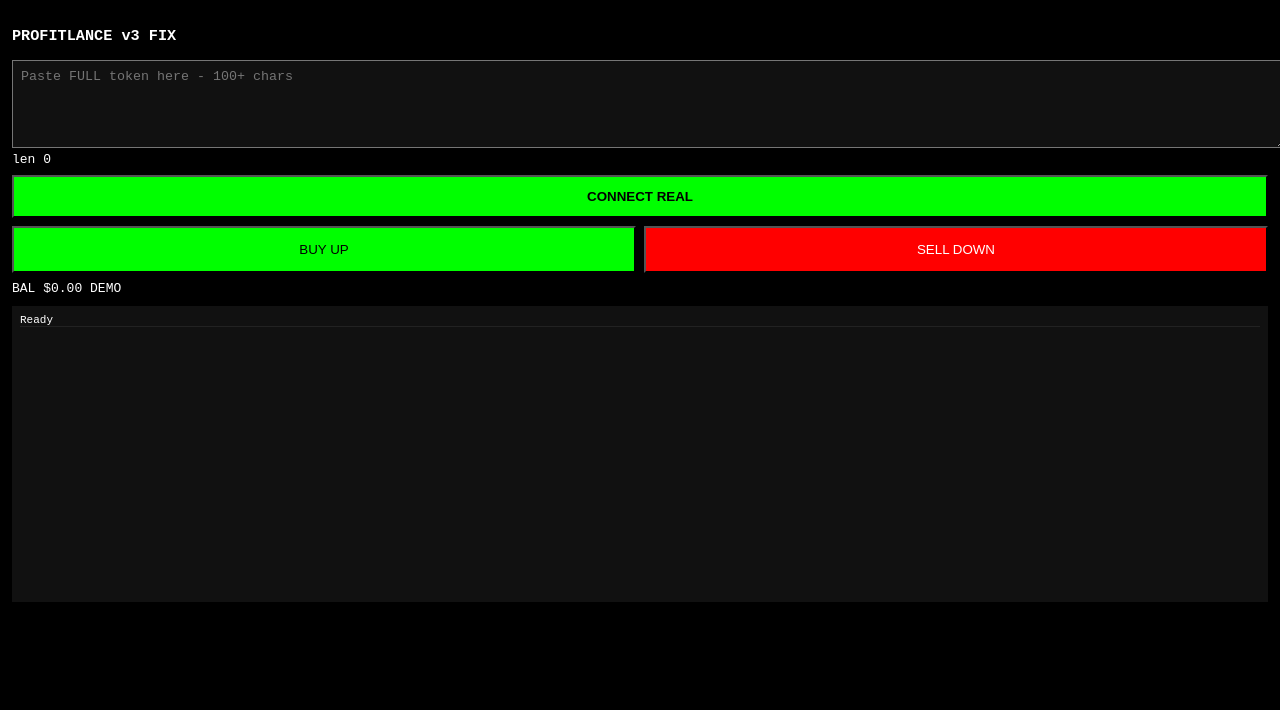
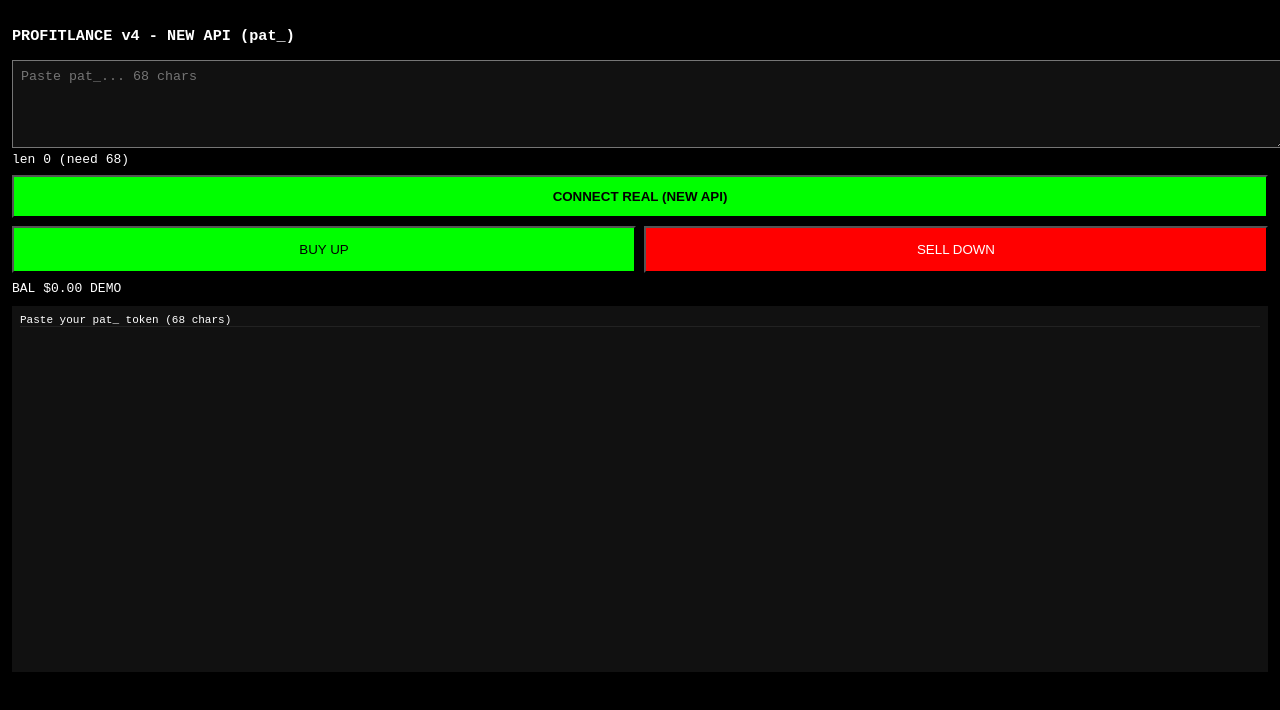
Before and after one commit to freddiekogei06/profitlance, a Next.js app: page / in a window 1280 px wide. Shown: the top 710 px of the page. Built offline with nearby package versions, Linux system fonts and the light colour scheme.

Commit message:
Refactor page component for new API integration

```diff
--- a/app/page.tsx
+++ b/app/page.tsx
@@ -1,68 +1,81 @@
 // @ts-nocheck
 "use client";
-import { useRef, useState } from "react";
+import { useState, useRef } from "react";
 
 export default function Page(){
   const [token,setToken]=useState("");
-  const [logs,setLogs]=useState(["Ready"]);
-  const [bal,setBal]=useState(0);
+  const [logs,setLogs]=useState(["Paste your pat_ token (68 chars)"]);
+  const [bal,setBal]=useState("0.00");
   const [ok,setOk]=useState(false);
-  const ws=useRef(null);
-  const add=(m)=>setLogs(p=>[...p.slice(-80), m]);
+  const wsRef=useRef(null);
+  const add=(m)=>setLogs(p=>[...p.slice(-100), new Date().toLocaleTimeString()+" "+m]);
 
-  const connect=()=>{
-    const t=token.trim().replace(/\s+/g,"");
-    if(!t){ add("Paste token"); return; }
-    add("len "+t.length+" -> "+t.slice(0,10));
-    if(t.length<30){ add("TOO SHORT! You copied only part. Full token is 100+ chars. Use COPY button on Deriv."); return; }
+  const connectNewAPI=async()=>{
+    const t=token.trim();
+    if(t.length<60){ add("❌ Token too short, need full 68 chars with pat_"); return; }
+    add("Step1: Getting accounts with Bearer "+t.slice(0,10)+"...");
+    try{
+      const r=await fetch("/api/deriv/accounts",{
+        method:"POST",
+        headers:{"Content-Type":"application/json"},
+        body: JSON.stringify({token:t})
+      });
+      const data=await r.json();
+      add("Accounts API: "+JSON.stringify(data).slice(0,300));
+      if(!r.ok){ add("❌ Accounts failed: "+data.error); return; }
 
-    const urls=[
-      "wss://ws.derivws.com/websockets/v3?app_id=1089",
-      "wss://ws.binaryws.com/websockets/v3?app_id=1089",
-      "wss://ws.derivws.com/websockets/v3?app_id=1169"
-    ];
-    let i=0;
-    const go=()=>{
-      if(i>=urls.length) return;
-      const url=urls[i++];
-      add("Trying "+url);
-      if(ws.current) try{ws.current.close()}catch{}
-      const w=new WebSocket(url);
-      ws.current=w;
-      w.onopen=()=>{ add("OPEN "+url); w.send(JSON.stringify({authorize:t})); };
-      w.onmessage=(e)=>{
-        add("MSG "+e.data.substring(0,180));
+      const acc=data.accounts?.[0] || data[0];
+      if(!acc){ add("❌ No accounts found, use Real account PAT"); return; }
+      const accId=acc.id || acc.account_id;
+      add("Found account "+accId+" balance "+acc.balance);
+
+      add("Step2: Getting OTP for "+accId+"...");
+      const r2=await fetch("/api/deriv/otp",{
+        method:"POST",
+        headers:{"Content-Type":"application/json"},
+        body: JSON.stringify({token:t, accountId:accId})
+      });
+      const otpData=await r2.json();
+      add("OTP API: "+JSON.stringify(otpData).slice(0,300));
+      if(!r2.ok){ add("❌ OTP failed: "+otpData.error); return; }
+
+      const wsUrl=otpData.ws_url || otpData.url || otpData.otp_url;
+      if(!wsUrl){ add("❌ No ws_url in OTP response"); return; }
+
+      add("Step3: Connecting to "+wsUrl.slice(0,60)+"...");
+      const ws=new WebSocket(wsUrl);
+      wsRef.current=ws;
+      ws.onopen=()=>{ add("✅ WS OPEN - REAL CONNECTED!"); setOk(true); setBal(acc.balance?.toString()||"0"); ws.send(JSON.stringify({balance:1,subscribe:1})); };
+      ws.onmessage=(e)=>{
+        add("MSG "+e.data.slice(0,200));
         try{
           const d=JSON.parse(e.data);
-          if(d.error){ add("ERR "+d.error.code+": "+d.error.message); return; }
-          if(d.msg_type==="authorize"){ add("AUTHORIZED "+d.authorize.loginid); setOk(true); setBal(Number(d.authorize.balance)); w.send(JSON.stringify({balance:1,subscribe:1})); }
-          if(d.msg_type==="balance") setBal(Number(d.balance.balance));
+          if(d.balance) setBal(d.balance.balance?.toString()||d.balance);
+          if(d.msg_type==="balance") setBal(d.balance.balance);
         }catch{}
       };
-      w.onerror=()=>{ add("WS ERROR "+url); };
-      w.onclose=(ev)=>{ add("CLOSED code="+ev.code+" reason="+(ev.reason||"none")); if(ev.code!==1000 && i<urls.length) setTimeout(go,800); };
-    };
-    go();
+      ws.onerror=()=>add("WS ERROR");
+      ws.onclose=(ev)=>add("CLOSED code="+ev.code);
+    }catch(e){ add("FETCH ERROR "+e.message); }
   };
 
   const buy=(dir)=>{
-    if(!ws.current) return;
-    ws.current.send(JSON.stringify({buy:1,price:1,parameters:{amount:1,basis:"stake",contract_type:dir,currency:"USD",duration:5,duration_unit:"t",symbol:"R_75"}}));
-    add("BUY "+dir);
+    const ws=wsRef.current;
+    if(!ws) return;
+    // New API buy format: proposal -> buy
+    ws.send(JSON.stringify({proposal:1, amount:1, basis:"stake", contract_type:dir, currency:"USD", duration:5, duration_unit:"t", symbol:"R_75"}));
+    add("Proposal "+dir);
   };
 
-  return (
+  return(
     <div style={{background:"#000",color:"#fff",padding:12,minHeight:"100vh",fontFamily:"monospace"}}>
-      <h3>PROFITLANCE v3 FIX</h3>
-      <textarea value={token} onChange={e=>setToken(e.target.value)} placeholder="Paste FULL token here - 100+ chars" style={{width:"100%",height:70,background:"#111",color:"#0f0",padding:8}} />
-      <div>len {token.trim().length}</div>
-      <button onClick={connect} style={{width:"100%",padding:12,marginTop:8,background:ok?"#0a0":"#0f0",fontWeight:"bold"}}>{ok?"BAL $"+bal.toFixed(2)+" REAL":"CONNECT REAL"}</button>
-      <div style={{display:"flex",gap:8,marginTop:8}}>
-        <button onClick={()=>buy("CALL")} style={{flex:1,padding:14,background:"#0f0"}}>BUY UP</button>
-        <button onClick={()=>buy("PUT")} style={{flex:1,padding:14,background:"#f00",color:"#fff"}}>SELL DOWN</button>
-      </div>
-      <div style={{marginTop:8}}>BAL ${bal.toFixed(2)} {ok?"REAL":"DEMO"}</div>
-      <div style={{background:"#111",marginTop:10,padding:8,height:280,overflow:"auto",fontSize:11}}>{logs.map((l,idx)=><div key={idx} style={{borderBottom:"1px solid #222"}}>{l}</div>)}</div>
+      <h3>PROFITLANCE v4 - NEW API (pat_)</h3>
+      <textarea value={token} onChange={e=>setToken(e.target.value)} placeholder="Paste pat_... 68 chars" style={{width:"100%",height:70,background:"#111",color:"#0f0",padding:8}}/>
+      <div>len {token.trim().length} (need 68)</div>
+      <button onClick={connectNewAPI} style={{width:"100%",padding:12,background:ok?"#0a0":"#0f0",fontWeight:"bold",marginTop:8}}>{ok?"BAL $"+bal+" REAL ✅":"CONNECT REAL (NEW API)"}</button>
+      <div style={{display:"flex",gap:8,marginTop:8}}><button onClick={()=>buy("CALL")} style={{flex:1,padding:14,background:"#0f0"}}>BUY UP</button><button onClick={()=>buy("PUT")} style={{flex:1,padding:14,background:"#f00",color:"#fff"}}>SELL DOWN</button></div>
+      <div style={{marginTop:8}}>BAL ${bal} {ok?"REAL":"DEMO"}</div>
+      <div style={{background:"#111",marginTop:10,padding:8,height:350,overflow:"auto",fontSize:11,wordBreak:"break-all"}}>{logs.map((l,i)=><div key={i} style={{borderBottom:"1px solid #222"}}>{l}</div>)}</div>
     </div>
   );
-                                                                                                                                               }
+        }
```
